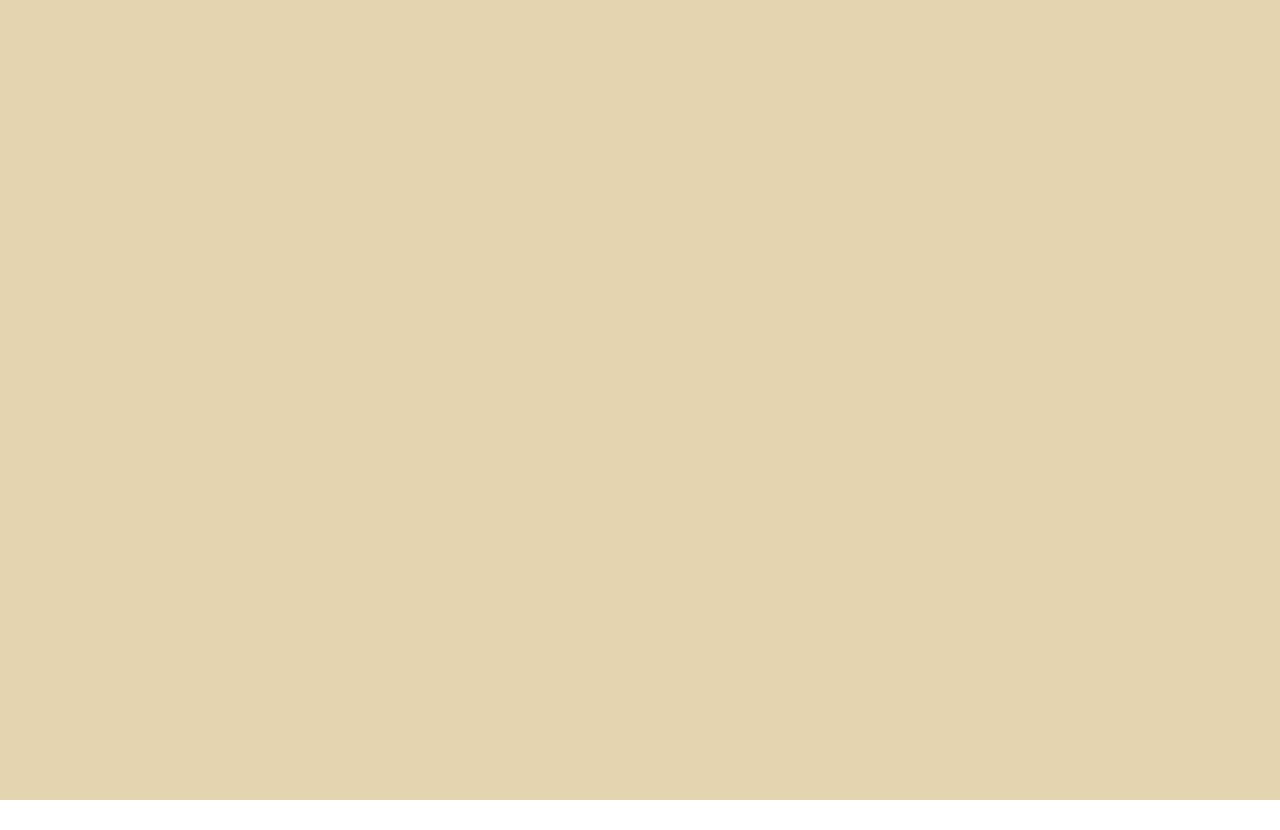
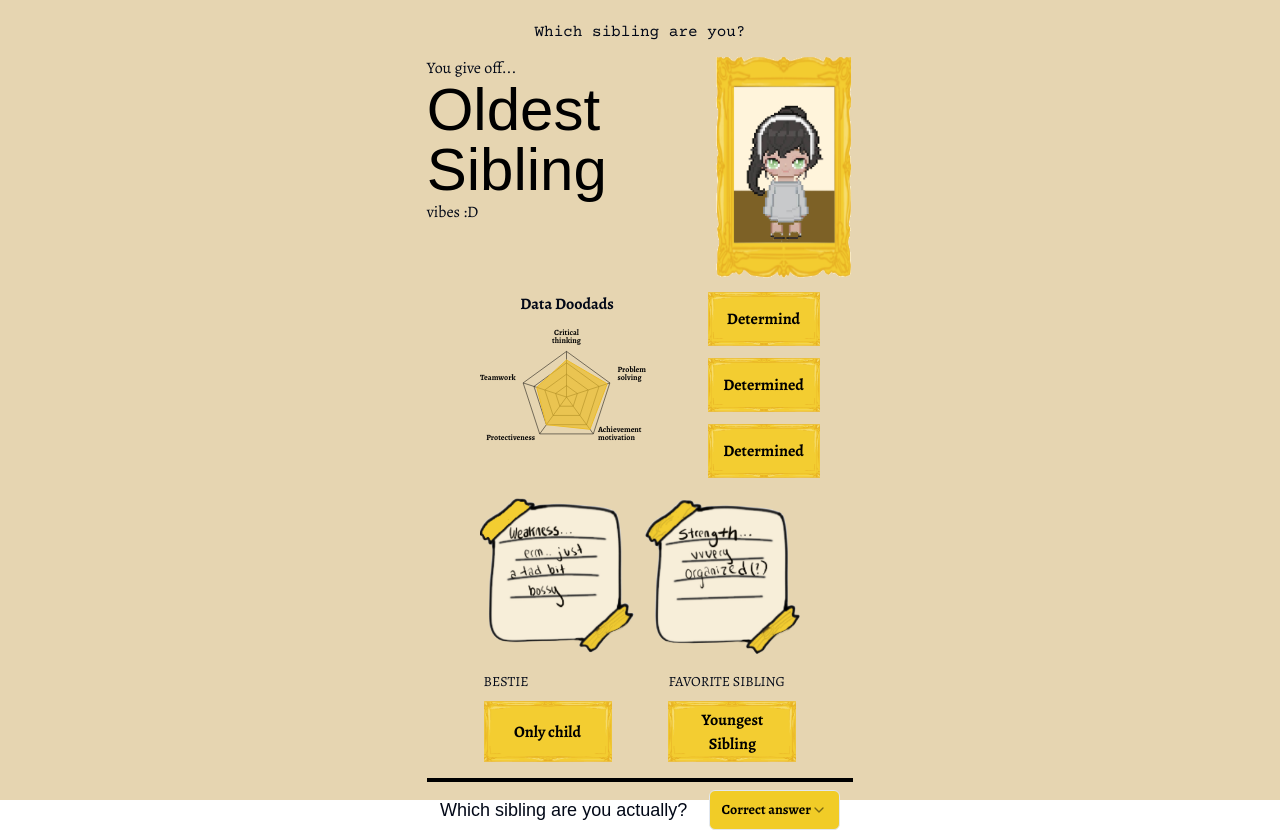
Before and after one commit to Rhygon1/siblings-experiment, a Next.js app: page / in a window 1280 px wide. Before the commit the page ends 800 px from the top, so only its background shows below. Built offline with nearby package versions, Linux system fonts and the light colour scheme; a web font is replaced by a local one.

Commit message:
test commit

```diff
--- a/src/app/page.js
+++ b/src/app/page.js
@@ -8,7 +8,7 @@ export default function Home() {
   return (
     <main className={`${fuzzy.className} font-extrabold`}>
       {/* Apply the font directly through className */}
-      <Question />
+      <Results />
     </main>
   );
 }
```
